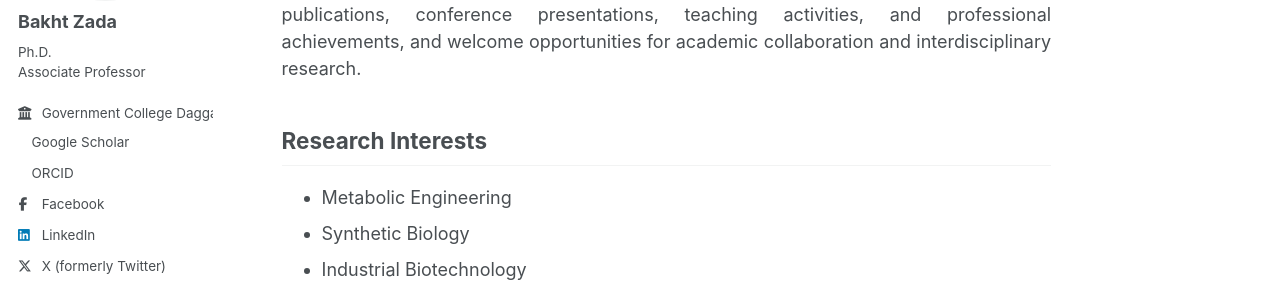
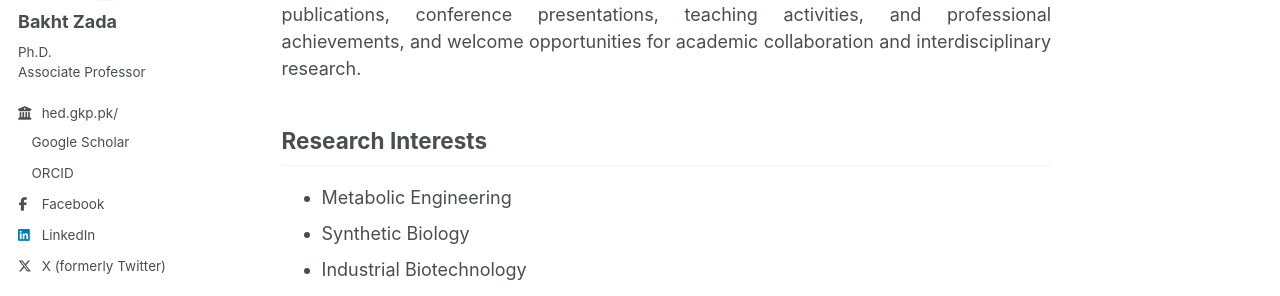
Before and after one commit to bzadaucd/bzadaucd.github.io, a Jekyll site: the page built from _pages/about.md, in a window 1280 px wide. Shown: the part 343-639 px from the top of the page. Built offline with Jekyll 4.4.1, drawn with Linux system fonts in a browser that asks for light colours; a style sheet for code colours, icons or effects is not loaded.

Commit message:
Update _config.yml

```diff
--- a/_config.yml
+++ b/_config.yml
@@ -27,7 +27,7 @@ author:
   name             : "Bakht Zada"
   pronouns         : # example: "He/Him"
   bio              : "Ph.D.<br>Associate Professor"
-  employer         : "Government College Daggar"
+  employer         : "hed.gkp.pk/"
   uri              : # URL
   email            : # URL
 
```
